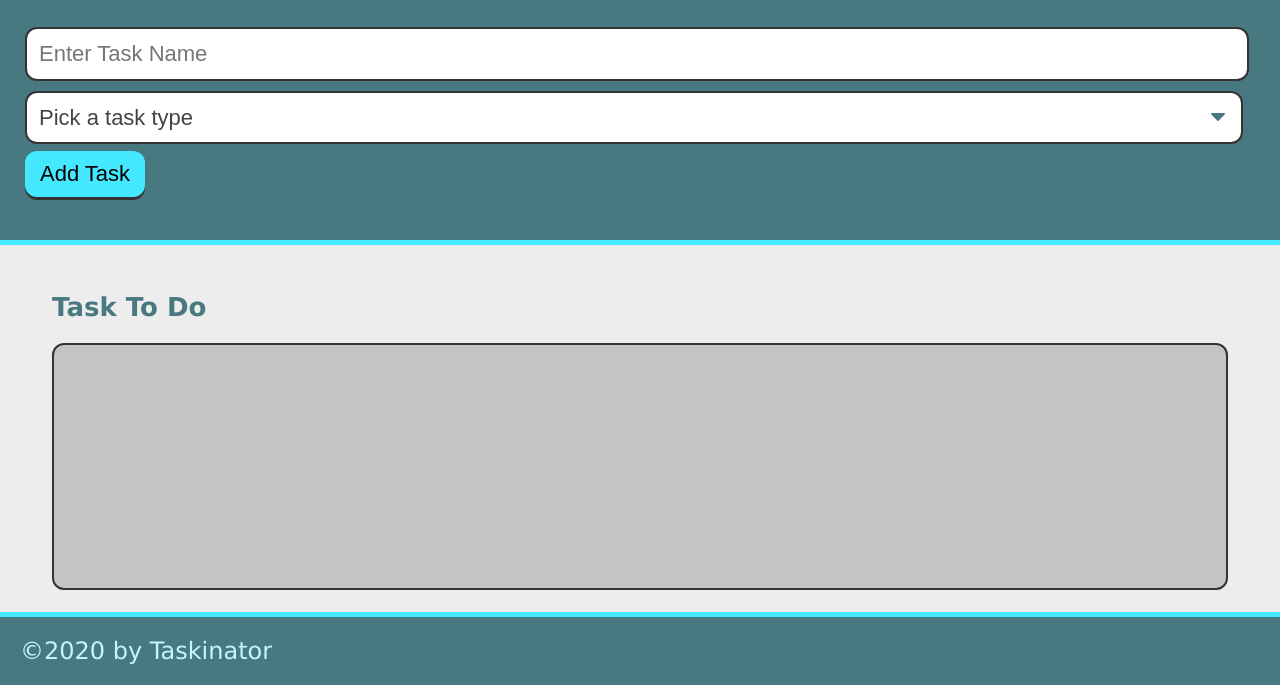
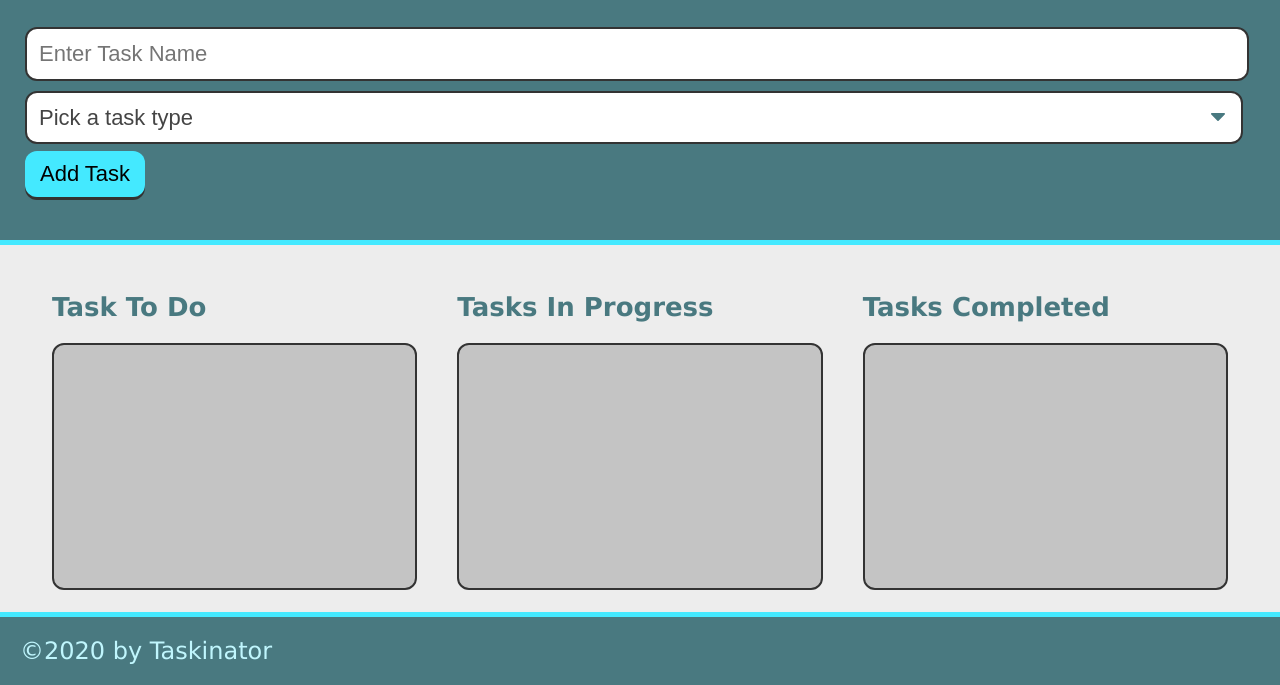
Before and after one commit to rachealcolbert/taskinator, a plain HTML site: page index.html in a window 1280 px wide. Shown: the part 115-800 px from the top of the page. Drawn offline with Linux system fonts and the light colour scheme.

```diff
--- a/index.html
+++ b/index.html
@@ -28,11 +28,19 @@
             </div>
         </form>
     </header>
-    <main class="page-content">
+    <main class="page-content" id="page-content">
         <section class="task-list-wrapper">
             <h2 class="list-title">Task To Do</h1>
                 <ul class="task-list" id="tasks-to-do">
                 </ul>
+        </section>
+        <section class="task-list-wrapper">
+            <h2 class="list-title">Tasks In Progress</h2>
+            <ul class="task-list" id="tasks-in-progress"></ul>
+        </section>
+        <section class="task-list-wrapper">
+            <h2 class="list-title">Tasks Completed</h2>
+            <ul class="task-list" id="tasks-completed"></ul>
         </section>
     </main>
     <footer>
```
